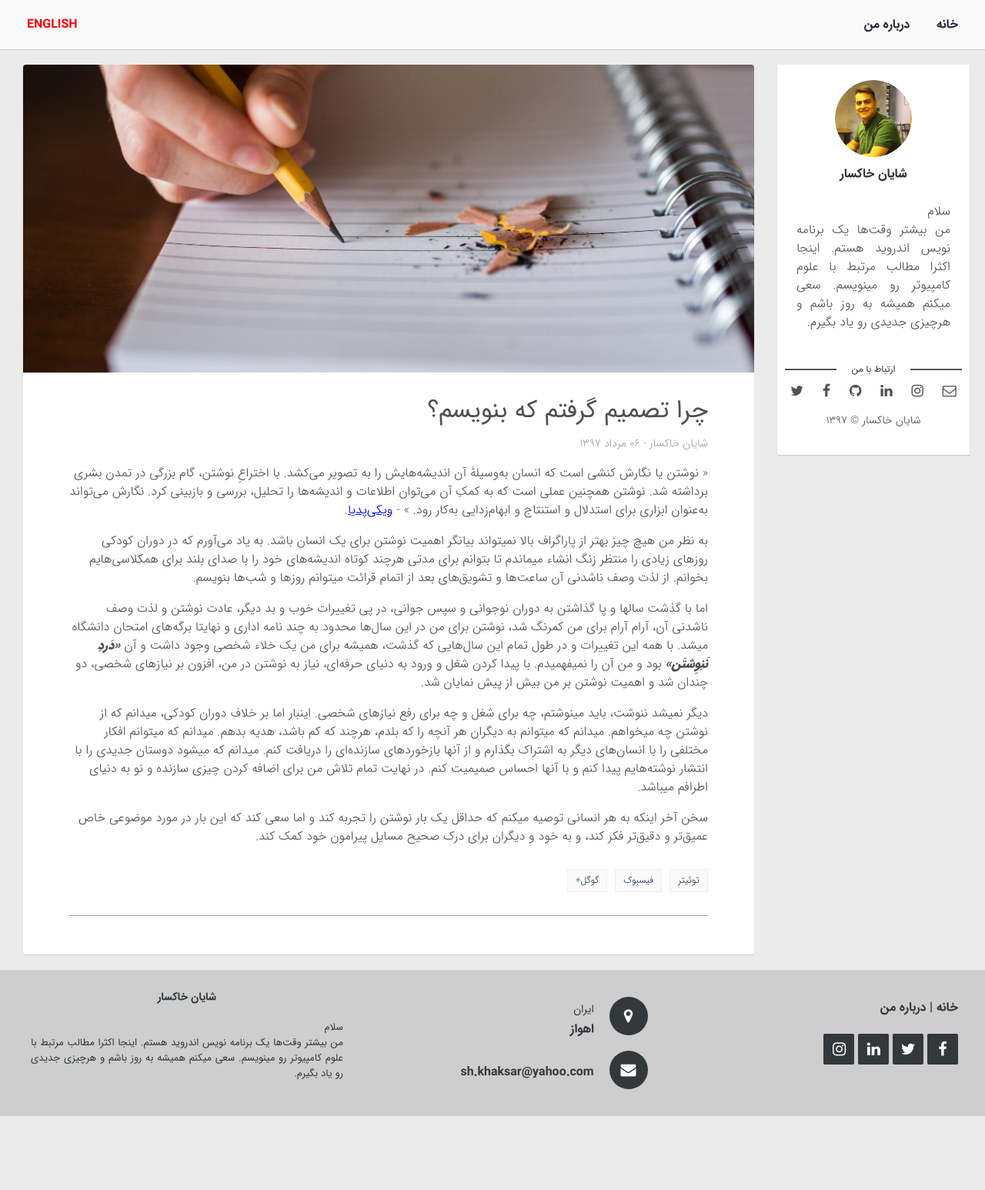
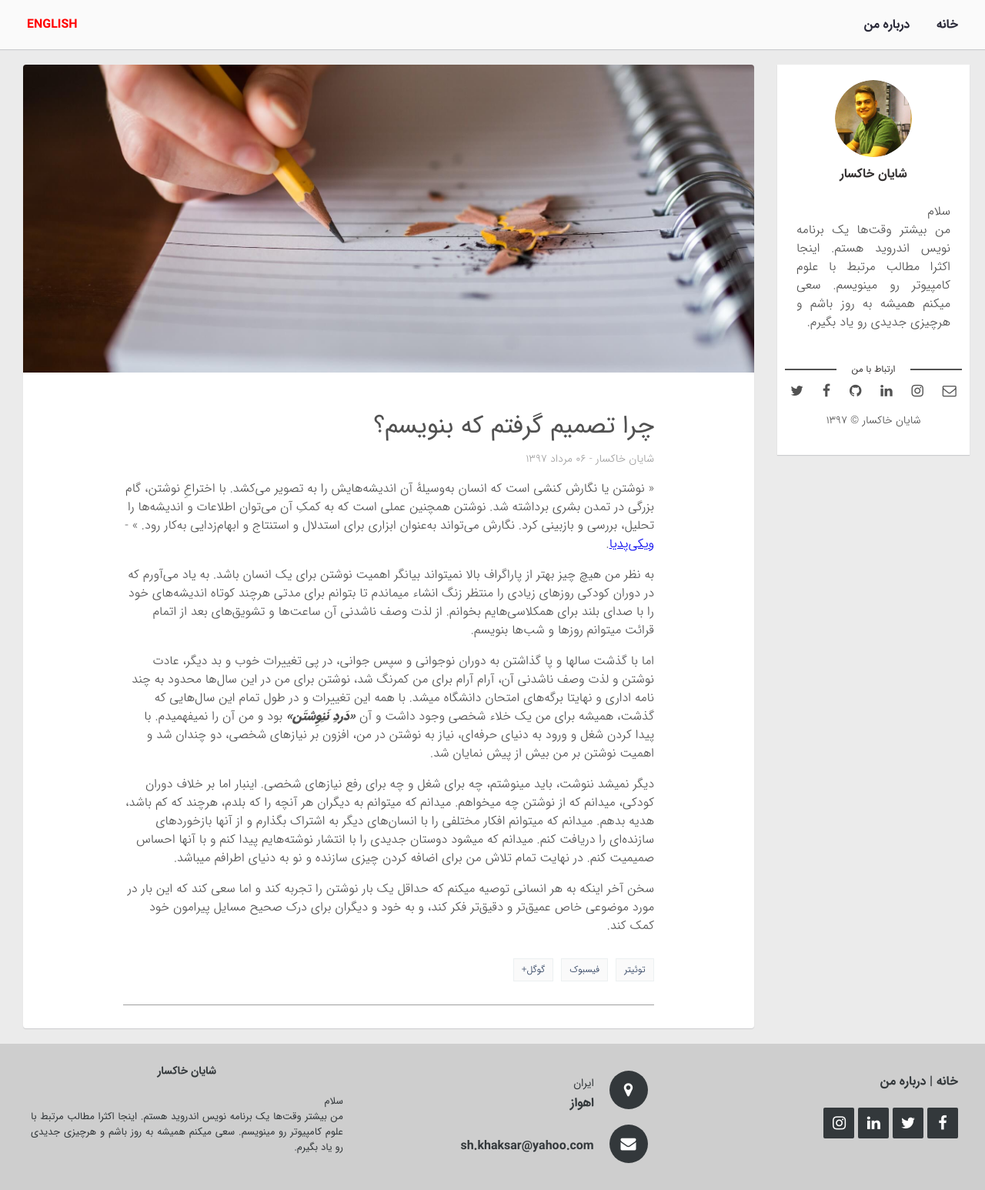
Before and after one commit to shkhaksar/fa, a Jekyll site: the page built from _posts/2018-07-28-چرا-تصمیم-گرفتم-بنویسم.markdown, in a window 1280 px wide. Shown: the whole page at 77% size. Built offline with Jekyll 4.4.1, drawn with Linux system fonts in a browser that asks for light colours; comment, search, counter and statistics services are not loaded; before the commit the page ends 1450 px from its top, so only the background shows below that.

Commit message:
Fix comment section

```diff
--- a/_layouts/post.html
+++ b/_layouts/post.html
@@ -51,10 +51,12 @@ comments: true
                         {% endfor %}
                     </div>
                 </div>
+            </div> <!-- End Wrap Content -->
+            <div class="comment-section">
                 {% if page.comments != false %}
                 {% include disqus.html %}
                 {% endif %}
-            </div> <!-- End Wrap Content -->
+            </div>
         </div> <!-- End Page Content -->
     </article> <!-- End Article Page -->
 </div>
--- a/assets/css/main.css
+++ b/assets/css/main.css
@@ -1031,10 +1031,13 @@ a.newer-posts:hover {
 }
 
 /* - - - - - - - - - - Post Page Styles - - - - - - - - - - */
+
 .wrap-content {
-    padding: 20px;
-    margin-left: 40px;
-    margin-right: 40px;
+    margin: 50px 130px 0;
+}
+
+.comment-section{
+    margin: 10px 20px;
 }
 
 .post-content {
```
